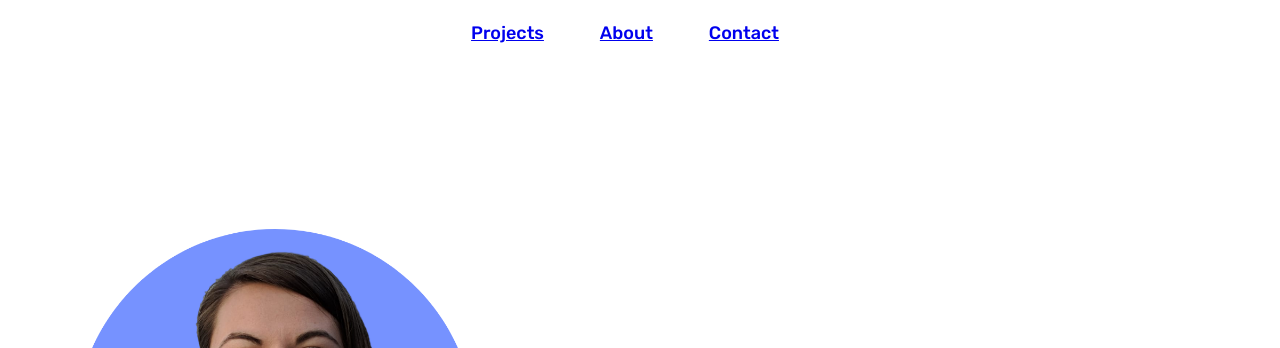
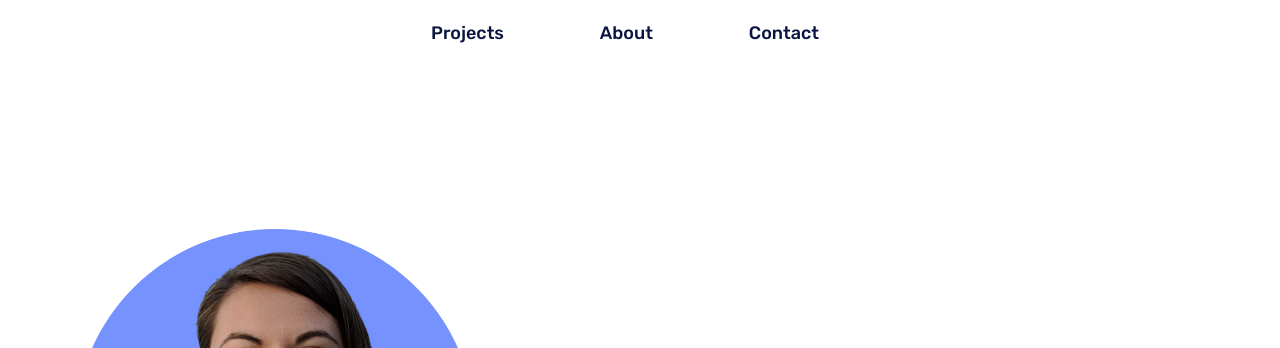
Before and after one commit to MarineCrou/Portfolio, a website: page index.html in a window 1280 px wide. Shown: the top 348 px of the page. Drawn offline with nearby package versions, Linux system fonts and the light colour scheme; a web font is replaced by a local one.

Commit message:
fixed nav bug

```diff
--- a/styles.css
+++ b/styles.css
@@ -39,6 +39,13 @@ nav {
   font-size: 18px;
   font-weight: 500;
   margin: 0 20px;
+}
+li > a {
+  font-size: 18px;
+  font-weight: 500;
+  margin: 0 20px;
+  text-decoration: none;
+  color: var(--color-dark-blue);
 }
 
 #nav-menu :hover {
```
